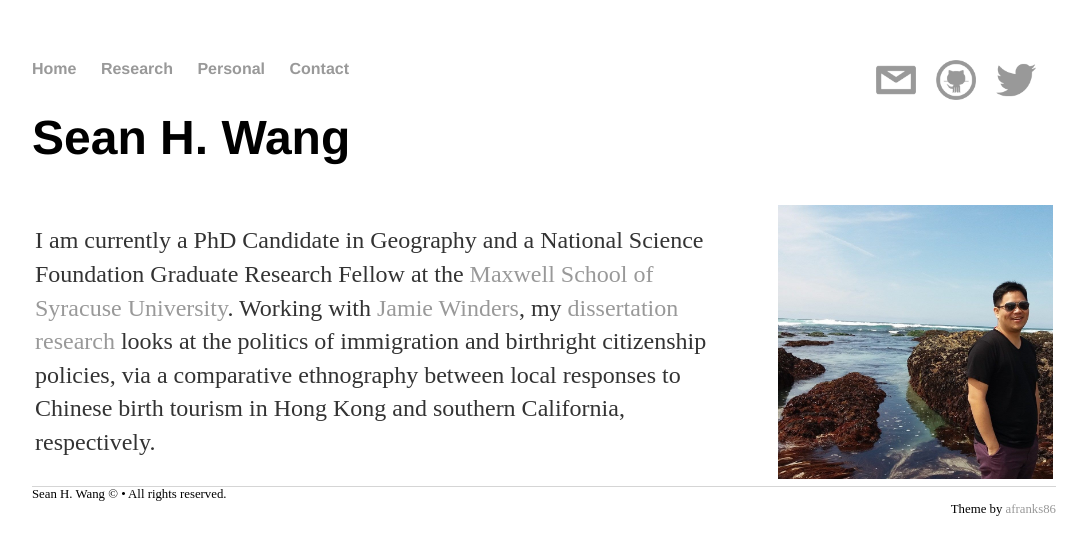
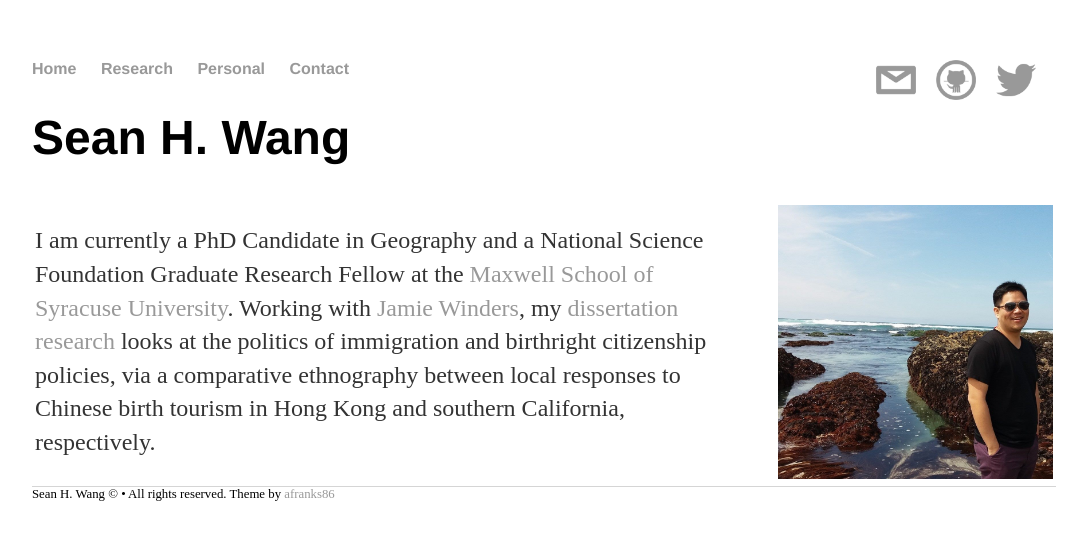
Before and after one commit to SeanyWang/seanywang.github.io, a Jekyll site: the page built from index.html, in a window 1280 px wide. Shown: the top 555 px of the page, without its empty margins (96-1183 px from the left). Built offline with Jekyll 4.4.1, drawn with Linux system fonts in a browser that asks for light colours; nearby versions of some CDN libraries.

Commit message:
fix footer section

```diff
--- a/_config.yml
+++ b/_config.yml
@@ -1,3 +1,3 @@
-name: Hank Quinlan, Horrible Cop
+name: Sean H. Wang
 markdown: kramdown
 permalink: /blog/:year/:month/:day/:title
--- a/_layouts/default.html
+++ b/_layouts/default.html
@@ -29,14 +29,13 @@
 <div class="container">
 
   {{ content }}
-  <footer class="site-footer clearfix">
+  <footer class="site-footer">
     <section class="copyright">
       Sean H. Wang &copy;
             {{date format="YYYY"}} &bull; All rights reserved.
-    </section>
-    <section class="poweredby" style="float: right">Theme by
-      <a href="https://github.com/afranks86/afranks86.github.io">
-      afranks86</a>
+            Theme by
+              <a href="https://github.com/afranks86/afranks86.github.io">
+              afranks86</a>
     </section>
   </footer>
 </div>
```
